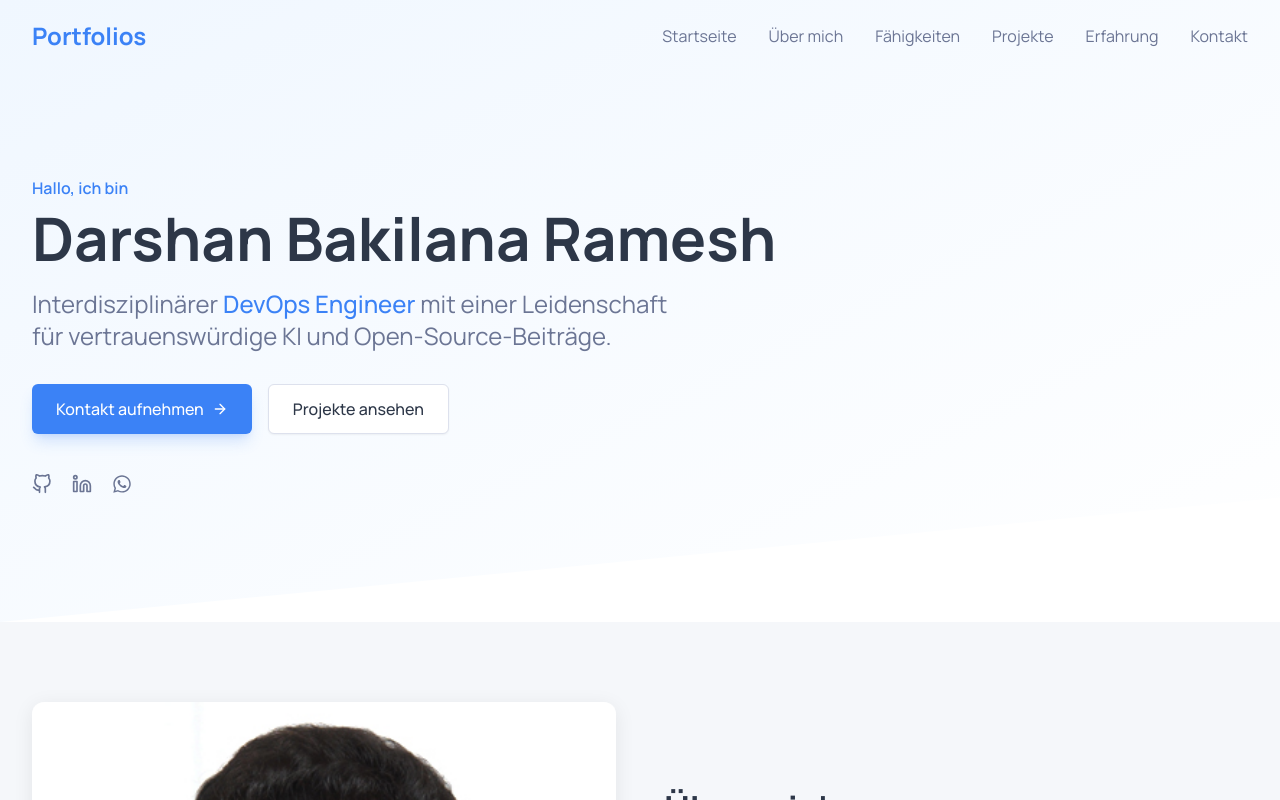
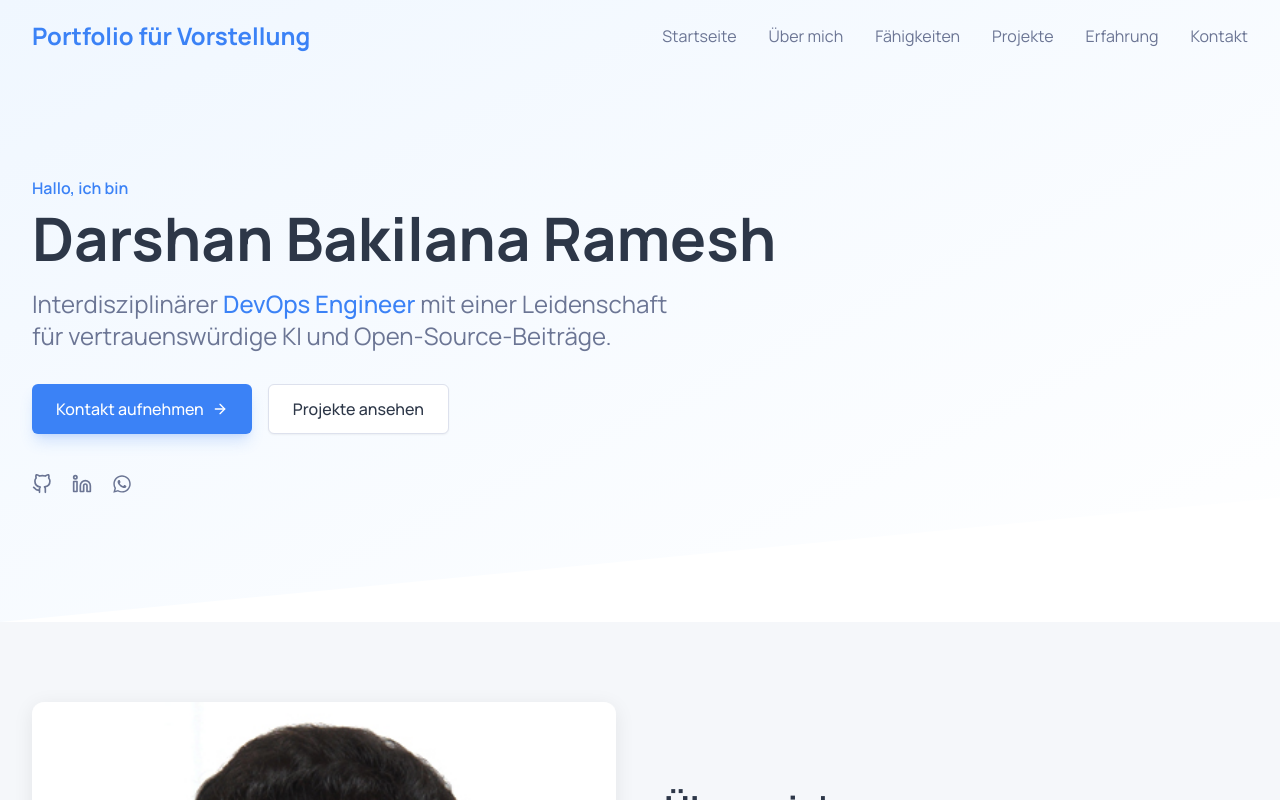
Before and after one commit to DarshanBakilanaRamesh/portfolio, a React (Vite) app: page / in a window 1280 px wide. Shown: the top 800 px of the page. Built offline with nearby package versions, Linux system fonts and the light colour scheme.

Commit message:
Update header

```diff
--- a/src/components/Header.jsx
+++ b/src/components/Header.jsx
@@ -35,7 +35,7 @@ const Header = () => {
     >
       <div className="container flex justify-between items-center">
         <a href="#home" className="font-bold text-2xl">
-          <span className="text-primary-500">Portfolios</span>
+          <span className="text-primary-500">Portfolio für Vorstellung</span>
         </a>
 
         {/* Desktop Navigation */}
```
Also changed, not shown: 1 other file (tests, documents, lock files or other folders).
